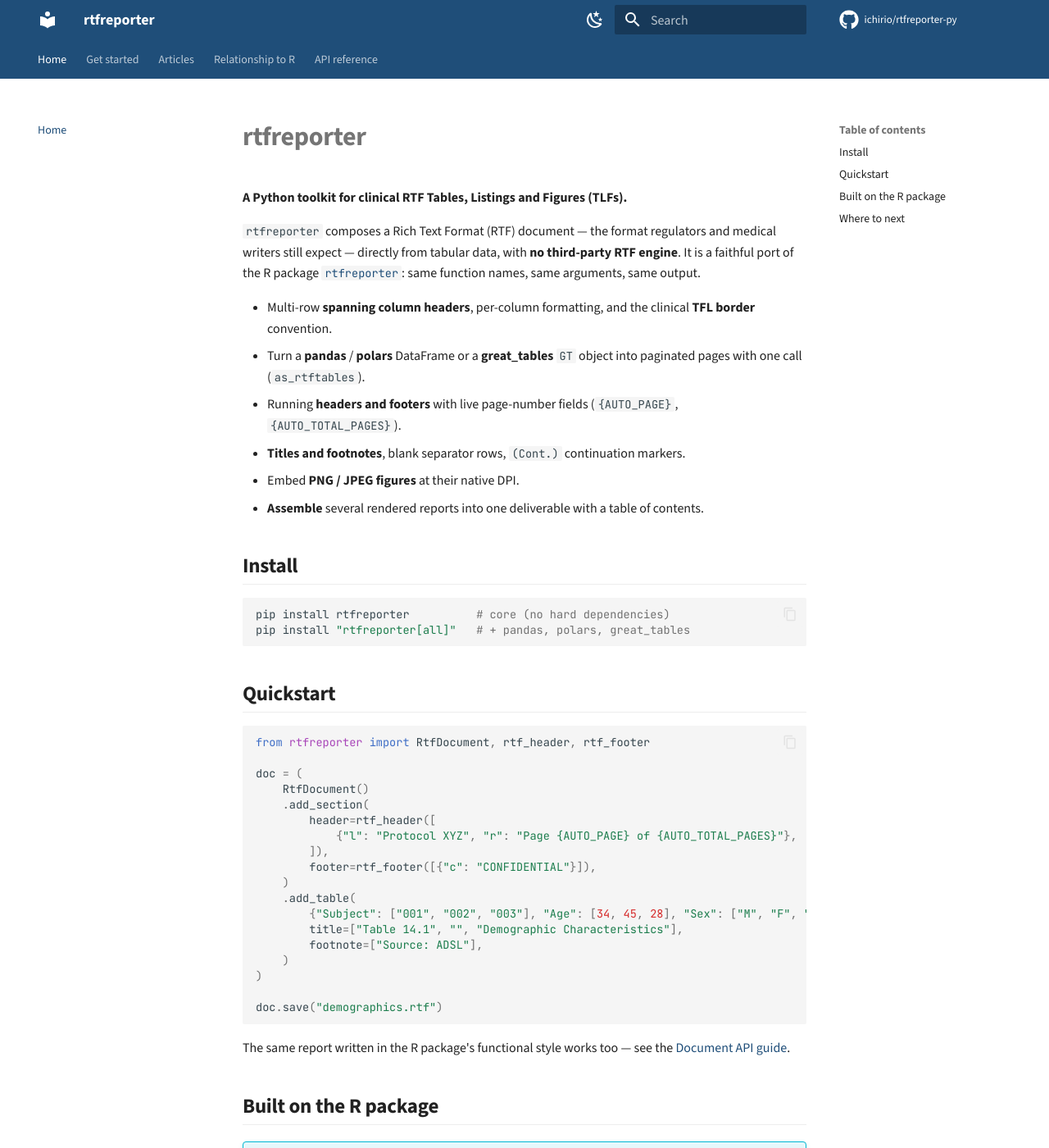
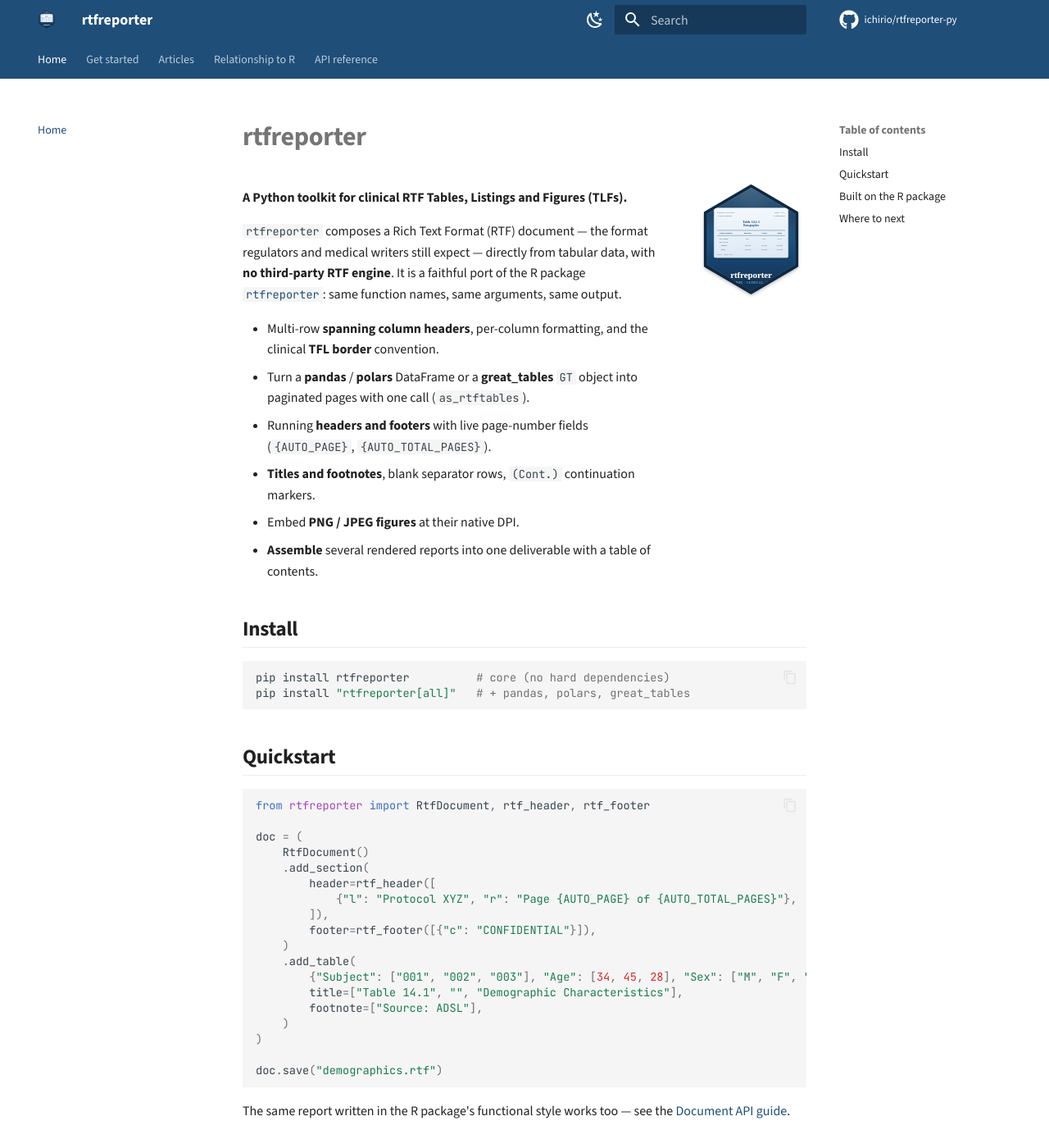
Before and after one commit to ichirio/rtfreporter-py, an MkDocs documentation site: the page built from docs/index.md, in a window 1280 px wide and 1400 px high. Shown: the whole window at 82% size. Built offline with MkDocs 1.6.1 and Material for MkDocs 9.7.7, drawn with Linux system fonts in a browser that asks for light colours; comment, search, counter and statistics services are not loaded.

Commit message:
Docs: adopt the R package's hex logo
Reuses the R logo unchanged apart from the per-package tagline
(CLINICAL / TFL / RTF becomes PYTHON / CLINICAL / TFL), keeping the shared
ichirio family design: hexagon, navy frame, the miniature clinical-TFL page,
the rtfreporter wordmark and the ichirio attribution. The R logo carries no
R-specific branding, so nothing else needed changing.

Wired as the site logo, the favicon, the docs home mark and the README mark.
SVG throughout, so it stays sharp at every size.

Note for future edits: a double hyphen is illegal inside an XML comment, which
is what broke the first attempt at editing the file's header block.

Co-Authored-By: Claude Opus 5 <noreply@anthropic.com>

```diff
--- a/docs/index.md
+++ b/docs/index.md
@@ -1,4 +1,6 @@
 # rtfreporter
+
+<img class="rtf-home-logo" src="assets/logo.svg" alt="rtfreporter logo: a clinical TFL page" />
 
 **A Python toolkit for clinical RTF Tables, Listings and Figures (TLFs).**
 
--- a/docs/stylesheets/extra.css
+++ b/docs/stylesheets/extra.css
@@ -134,3 +134,23 @@
 .md-typeset .doc-object {
   margin-bottom: 1.2rem;
 }
+
+/* ------------------------------------------------------------- home logo */
+
+/* Material's `.md-typeset img` rules override the HTML height attribute, so
+   the home-page hex is sized here instead. */
+.md-typeset img.rtf-home-logo {
+  float: right;
+  height: 150px;
+  width: auto;
+  margin: -0.4rem 0 1rem 1.5rem;
+}
+
+@media screen and (max-width: 44.98em) {
+  .md-typeset img.rtf-home-logo {
+    float: none;
+    display: block;
+    height: 120px;
+    margin: 0 auto 1rem;
+  }
+}
--- a/mkdocs.yml
+++ b/mkdocs.yml
@@ -15,6 +15,8 @@ theme:
   font:
     text: Source Sans 3
     code: JetBrains Mono
+  logo: assets/logo.svg
+  favicon: assets/favicon.svg
   icon:
     repo: fontawesome/brands/github
   palette:
```
Also changed, not shown: CHANGELOG.md (+6 -0 lines), README.md (+1 -1 lines), docs/assets/favicon.svg (added), docs/assets/logo.svg (added).
